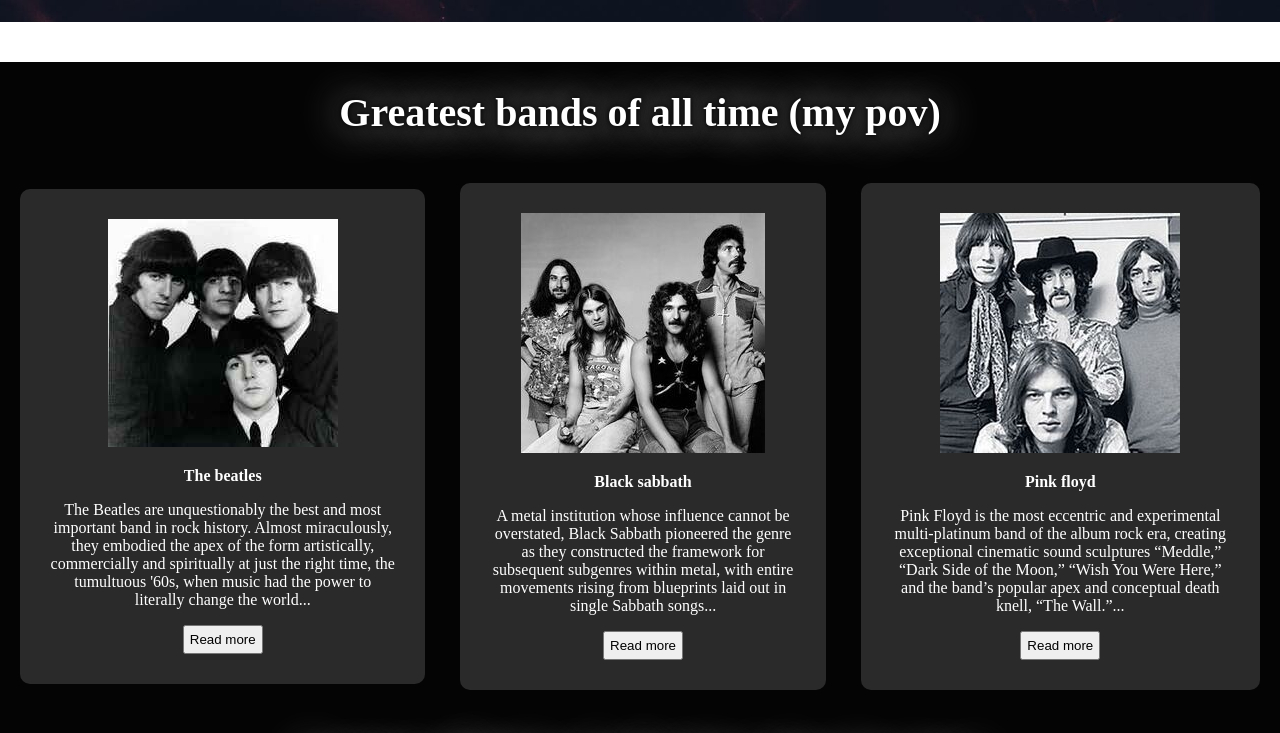
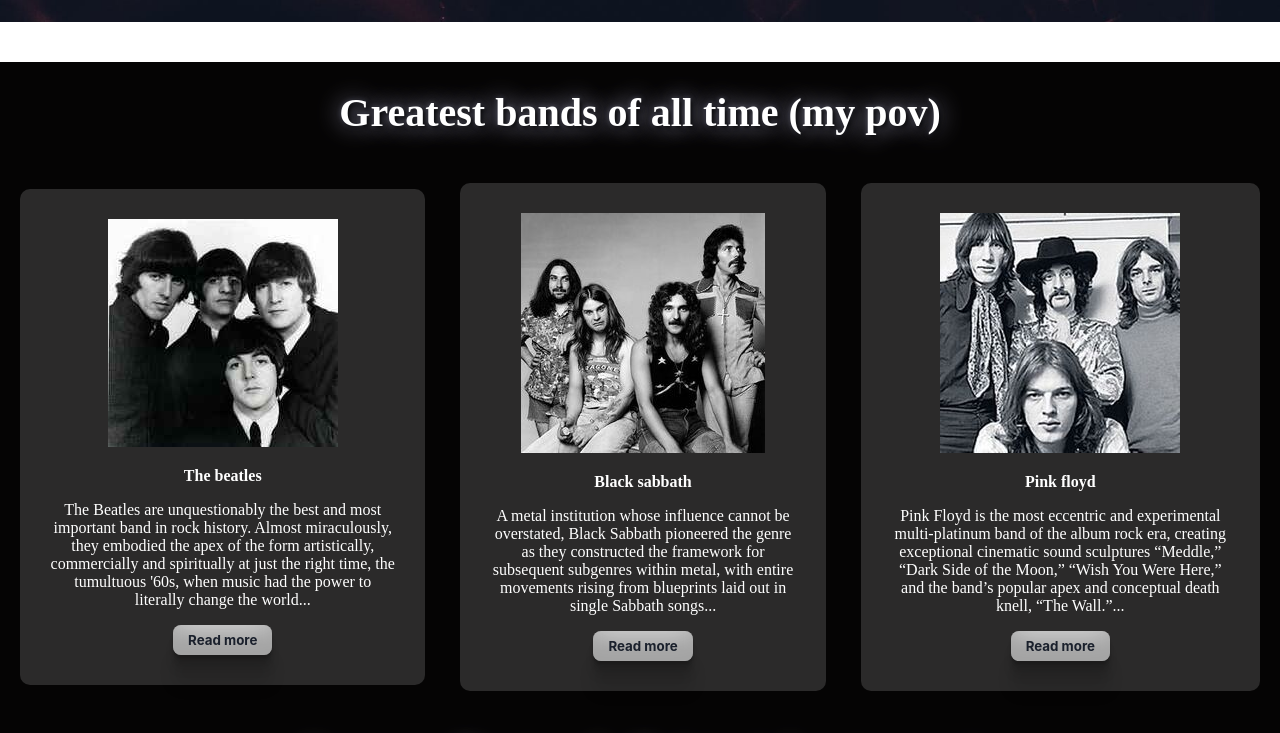
Before and after one commit to neferpitouuu/Landing-page, a plain HTML site: page index.html in a window 1280 px wide. Shown: the part 757-1490 px from the top of the page. Drawn offline with Linux system fonts and the light colour scheme.

Commit message:
styled buttons and added shadows

```diff
--- a/style.css
+++ b/style.css
@@ -49,6 +49,7 @@ a
 
 
 
+
 .container
 {
     display: flex;
@@ -57,6 +58,7 @@ a
     align-items: center;
 
 }
+
 
 .section1
 {
@@ -74,9 +76,9 @@ a
 
 }
 
-h1 {text-shadow:0px 0px 5px black,
-    0px 0px 20px black,
-    0px 0px 40px white; }
+h1 {
+    text-shadow: 2px 2px 4px black, 0 0 25px rgb(159, 159, 185), 0 0 5px rgb(68, 68, 80);
+}
 
 
 .card1
@@ -98,7 +100,7 @@ h1 {text-shadow:0px 0px 5px black,
     border-radius: 20px;
     background-color: #751616;
     margin-right: 35px;
-
+    box-shadow: rgb(38, 57, 77) 0px 20px 30px -10px;
 
 }
 
@@ -108,7 +110,7 @@ h1 {text-shadow:0px 0px 5px black,
     border: 1px solid ;
     border-radius: 15px;
     padding: 5px;
-
+    box-shadow: rgb(38, 57, 77) 0px 20px 30px -10px;
 }
 
 .button:hover
@@ -137,8 +139,6 @@ h1 {text-shadow:0px 0px 5px black,
     gap: 35px;
     padding: 20px;
     font-size:  16px;
-
-
 }
 
 .band
@@ -151,8 +151,20 @@ h1 {text-shadow:0px 0px 5px black,
 button
 {
     padding: 5px;
+    align-items: center;
+    background: #FFFFFF;
+    border: 0 solid #E2E8F0;
+    color: #1A202C;
+    font-family: Inter, sans-serif;
+    font-weight: 700;
+    height: 30px;
+    justify-content: center;
+    line-height: 20px;
+    padding: 15px;
+    border-radius: 8px;
+    display: inline-flex;
+    box-shadow: rgba(0, 0, 0, 0.17) 0px -23px 25px 0px inset, rgba(0, 0, 0, 0.15) 0px -36px 30px 0px inset, rgba(0, 0, 0, 0.1) 0px -79px 40px 0px inset, rgba(0, 0, 0, 0.06) 0px 2px 1px, rgba(0, 0, 0, 0.09) 0px 4px 2px, rgba(0, 0, 0, 0.09) 0px 8px 4px, rgba(0, 0, 0, 0.09) 0px 16px 8px, rgba(0, 0, 0, 0.09) 0px 32px 16px;
 }
-
 
 
 
@@ -163,6 +175,7 @@ button
     background-color: #050404;
     color: #d4d9e4;
 }
+
 
 
 .section4
@@ -187,6 +200,7 @@ button
 }
 
 
+
 .cta
 {
     background-color: #048cfc;
@@ -199,8 +213,8 @@ button
     margin: 50px;
     border-radius: 30px;
     border-top: 2px solid rgb(46, 42, 240);
-    border-left: 2px solid rgb(46, 42, 240) ;
-
+    border-left: 2px solid rgb(46, 42, 240);
+    box-shadow: rgb(38, 57, 77) 0px 20px 30px -10px;
 }
 
 #signup
@@ -211,13 +225,15 @@ button
     border-left: 2px solid rgb(46, 42, 240);
     border-radius: 15px;
     padding: 5px 7px ;
-
+    box-shadow: rgb(38, 57, 77) 0px 20px 30px -10px;
 }
 
 #signup:hover
 {
     background-color: #091329;
 }
+
+
 
 .footer
 {
```
